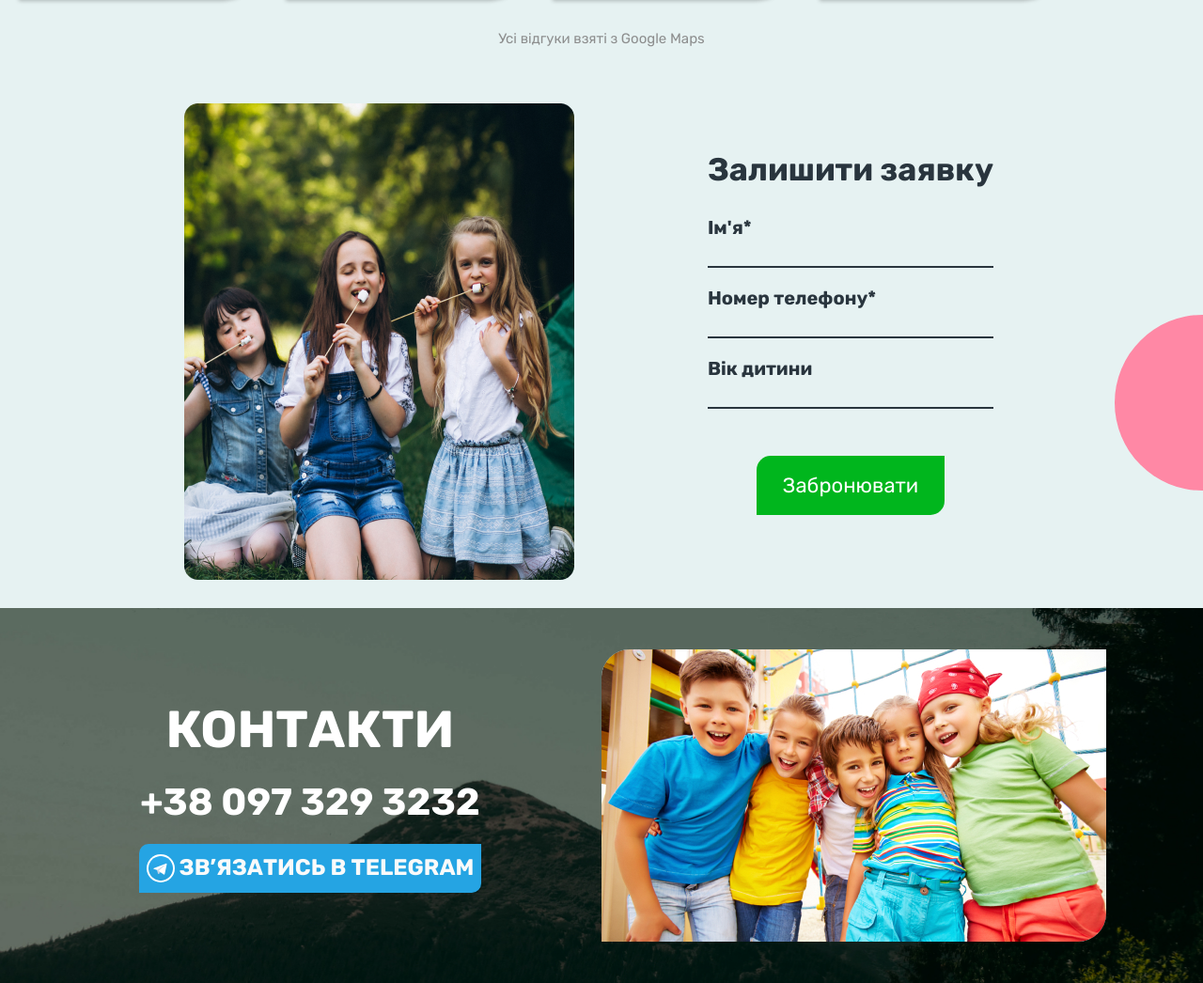
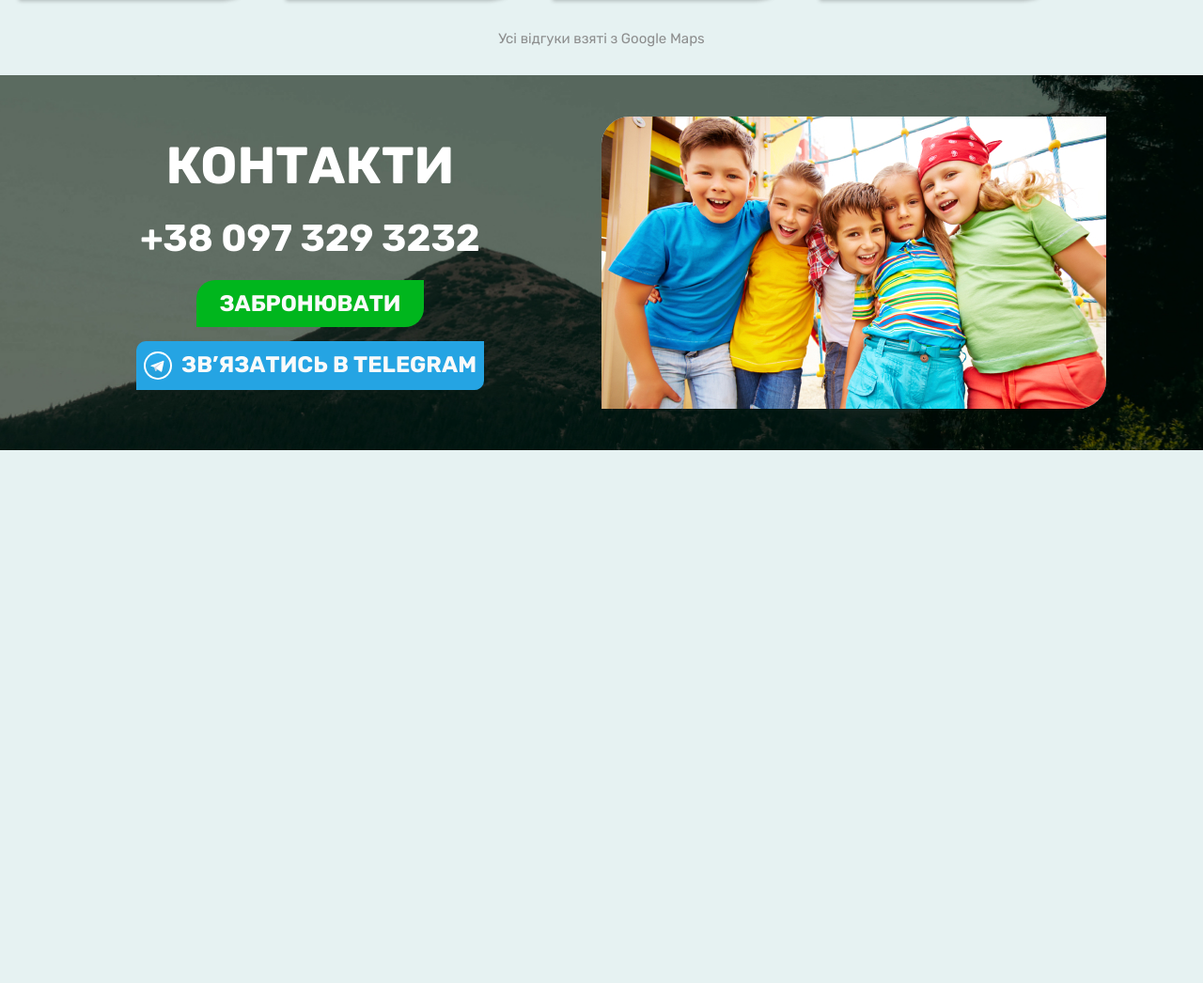
Before and after one commit to VladGumeniuk/summer, a plain HTML site: page index.html in a window 1280 px wide. Shown: the part 8413-9459 px from the top of the page at 94% size. After the commit the page ends 8892 px from the top, so only its background shows below. Drawn offline with nearby package versions, Linux system fonts and the light colour scheme.

Commit message:
Add files via upload

```diff
--- a/index.html
+++ b/index.html
@@ -880,32 +880,6 @@
           <div class="parents__copy">Усі відгуки взяті з Google Maps</div>
         </div>
       </section>
-      <div class="anketa-section section"> <!-- ANKETA -->
-        <div class="container flex">
-          <div class="popup__image">
-            <img src="./images/anketa.png" alt="">
-          </div>
-          <form id="form" class="anketa" action="#">
-            <div class="anketa__title">Залишити заявку</div>
-            <ul class="anketa__list">
-              <li>
-                <label for="formName2">Ім'я*</label>
-                <input id="formName2" type="text" name="name" class="anketa__input _req">
-              </li>
-              <li>
-                <label for="formPhone2">Номер телефону*</label>
-                <input id="formPhone2" type="tel" name="phone" class="anketa__input _req">
-              </li>
-              <li>
-                <label for="formAge2">Вік дитини</label>
-                <input id="formAge2" type="tel" name="age" class="anketa__input">
-              </li>
-            </ul>
-            <button type="submit" class="anketa__btn">Забронювати</button>
-          </form>
-        </div>
-        <img class="grafiti-pink3" src="./images/ellipse-pink.svg" alt="img">
-      </div>
     </main>
     <footer class="footer">
       <div class="container">
@@ -913,6 +887,9 @@
           <div class="footer__content">
             <h3 class="footer__title">КОНТАКТИ</h3>
             <a href="tel:380973293232" class="footer__phone">+38 097 329 3232</a>
+            <div>
+              <a class="footer__submit" href="#popup">ЗАБРОНЮВАТИ</a>
+            </div>
             <a href="https://t.me/tolko044" class="footer__telegram">
               <img src="./images/telegram.svg" alt="telegram">
               <span>ЗВ’ЯЗАТИСЬ В TELEGRAM</span>
--- a/scss/_footer.scss
+++ b/scss/_footer.scss
@@ -53,7 +53,7 @@
 
     &__telegram {
         padding: 11px 8px;
-        display: inline-flex;
+        display: inline-block;
         align-items: center;
         font-weight: 700;
         @include adaptiv-value('font-size', 24, 16);
@@ -67,6 +67,17 @@
             margin-right: 5px;
             width: 30px;
         }
+    }
+
+    &__submit {
+        display: inline-block;
+        margin-bottom: 15px;
+        padding: 11px 25px;
+        font-weight: 700;
+        background: #00b61d;
+        border-radius: 20px 0px;
+        color: #fafafa;
+        @include adaptiv-value('font-size', 24, 16);
     }
 
     // .footer__image
```
Also changed, not shown: css/style.css, css/style.min.css.
